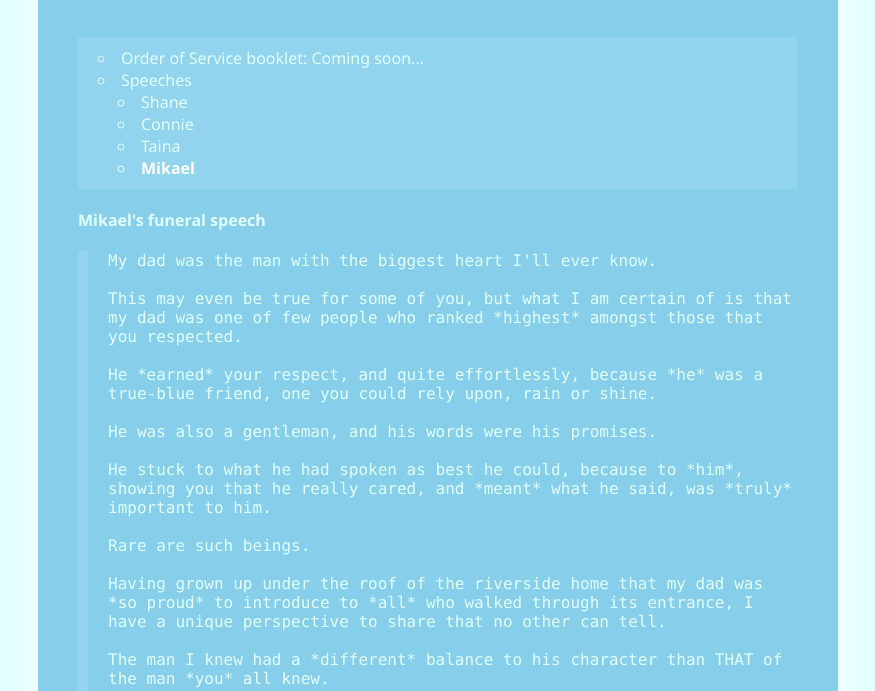
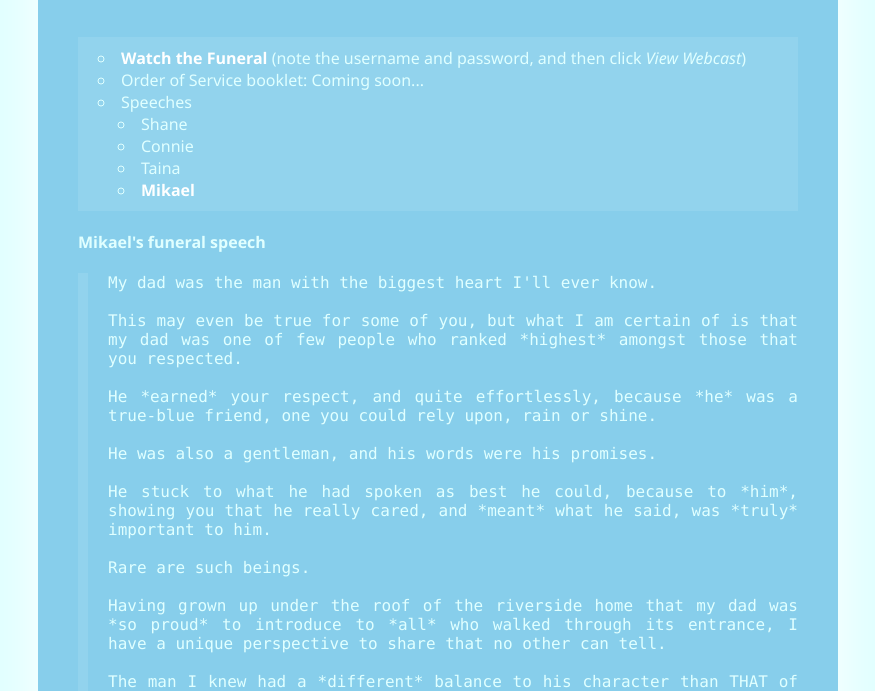
Before and after one commit to keithtate/keithtate.github.io, a plain HTML site: page funeral.html in a window 1280 px wide. Shown: the part 403-1094 px from the top of the page, without its empty margins (202-1077 px from the left). Drawn offline with Linux system fonts and the light colour scheme.

Commit message:
Add funeral webcast link + fix styles

```diff
--- a/css/styles.css
+++ b/css/styles.css
@@ -31,6 +31,10 @@ a:hover {
   color: skyblue;
 }
 
+.media a:hover:has(img) {
+  background-color: unset;
+}
+
 p a {
   padding: 0.1rem 0.4rem;
   margin: 0 -0.4rem;
@@ -40,6 +44,7 @@ p.blockquote {
   border-left: 1rem solid #ffffff18;
   font-family: Consolas, 'Courier New', Courier, monospace;
   padding-left: 2rem;
+  text-align: justify;
 }
 
 p.blockquote:hover {
--- a/funeral.html
+++ b/funeral.html
@@ -37,6 +37,10 @@
                 <section class="article-content">
                     <section class="article-toc">
                         <ul>
+                            <li><a href="https://lodge.afuneralnotice.com/n/eec55feb">Watch the Funeral</a> (note the
+                                username and password, and then click
+                                <i>View Webcast</i>)
+                            </li>
                             <li>Order of Service booklet: Coming soon...</li>
                             <li>Speeches</li>
                             <ul>
```
